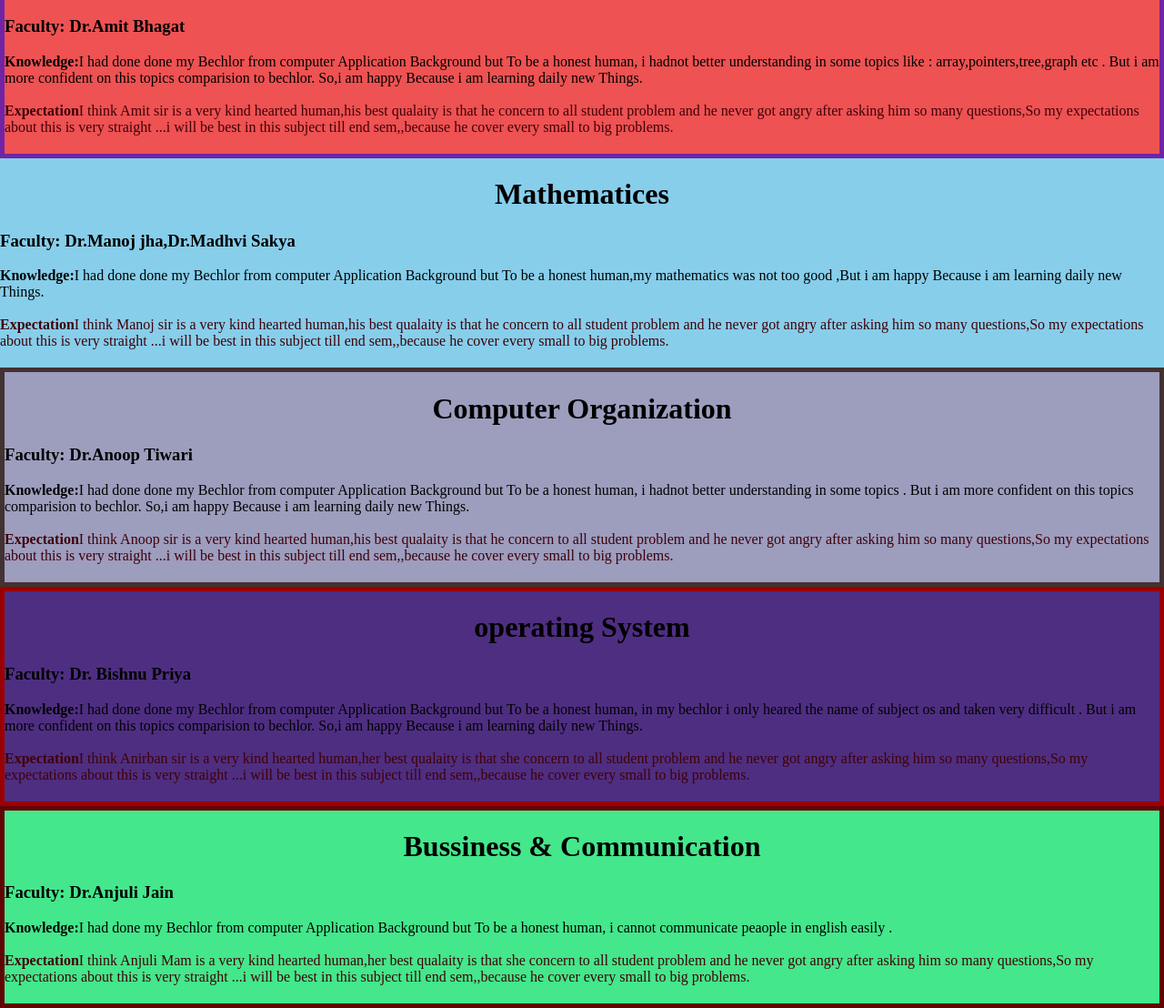
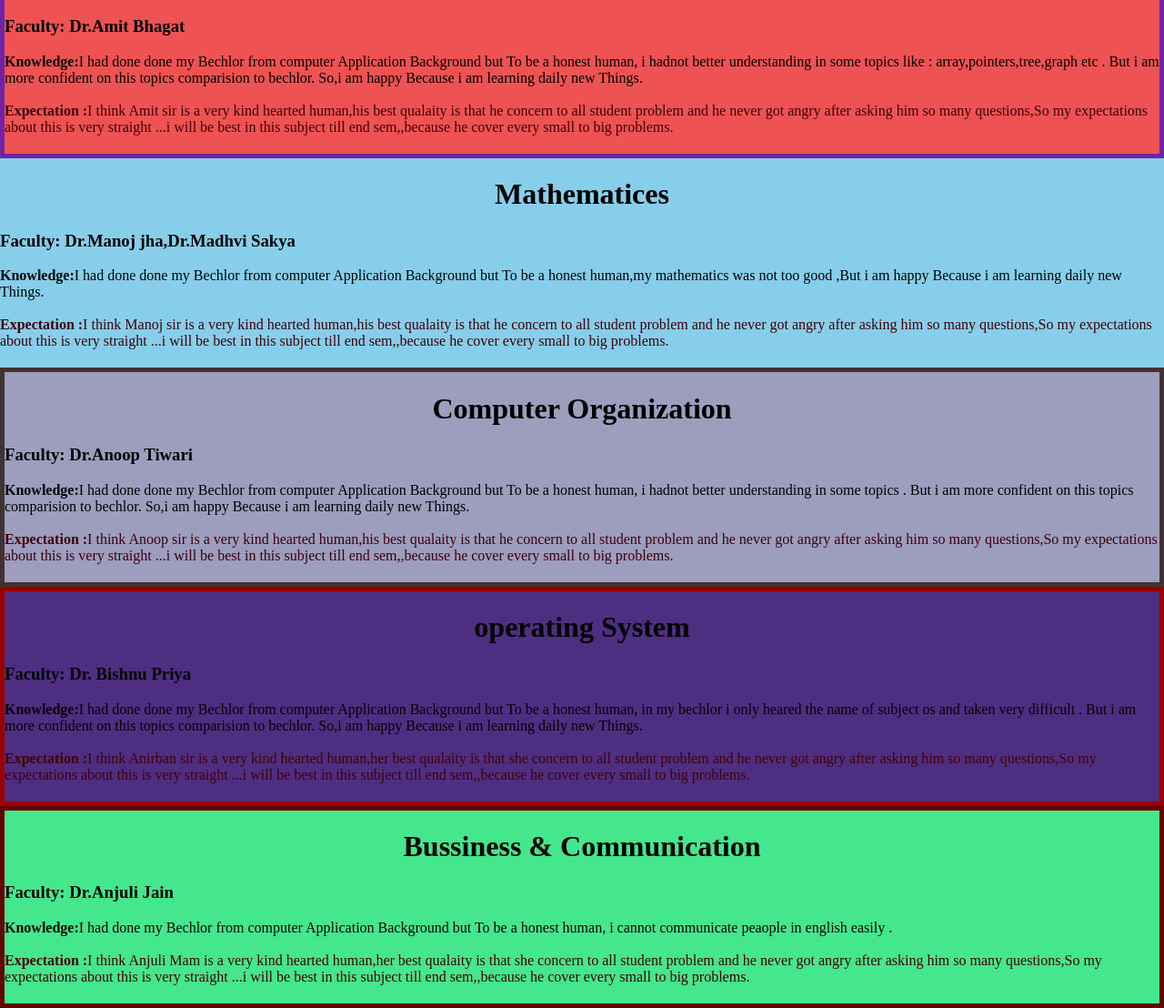
Before and after one commit to Vishal112151/aboutmeweb, a plain HTML site: page CLASS.HTML in a window 1280 px wide. Shown: the part 548-1656 px from the top of the page at 91% size. Drawn offline with Linux system fonts and the light colour scheme.

Commit message:
Update CLASS.HTML

```diff
--- a/CLASS.HTML
+++ b/CLASS.HTML
@@ -39,7 +39,7 @@
         <article id=knowledge><strong>Knowledge:</strong>I had done done my Bechlor from computer Application Background but To be a honest human, i hadnot better understanding in some topics like : array,pointers,tree,graph etc . But i am more confident on this topics comparision
             to bechlor. So,i am happy Because i am learning daily new Things.
         </article><br>
-        <article id=expectation><strong>Expectation</strong>I think Amit sir is a very kind hearted human,his best qualaity is that he concern to all student problem and he never got angry after asking him so many questions,So my expectations about this is very straight ...i
+        <article id=expectation><strong>Expectation :</strong>I think Amit sir is a very kind hearted human,his best qualaity is that he concern to all student problem and he never got angry after asking him so many questions,So my expectations about this is very straight ...i
             will be best in this subject till end sem,,because he cover every small to big problems.
         </article>
 
@@ -49,7 +49,7 @@
         <h3>Faculty: Dr.Manoj jha,Dr.Madhvi Sakya</h3>
         <article id=knowledge><strong>Knowledge:</strong>I had done done my Bechlor from computer Application Background but To be a honest human,my mathematics was not too good ,But i am happy Because i am learning daily new Things.
         </article><br>
-        <article id=expectation><strong>Expectation</strong>I think Manoj sir is a very kind hearted human,his best qualaity is that he concern to all student problem and he never got angry after asking him so many questions,So my expectations about this is very straight ...i
+        <article id=expectation><strong>Expectation :</strong>I think Manoj sir is a very kind hearted human,his best qualaity is that he concern to all student problem and he never got angry after asking him so many questions,So my expectations about this is very straight ...i
             will be best in this subject till end sem,,because he cover every small to big problems.
         </article>
 
@@ -60,7 +60,7 @@
         <article id=knowledge><strong>Knowledge:</strong>I had done done my Bechlor from computer Application Background but To be a honest human, i hadnot better understanding in some topics . But i am more confident on this topics comparision to bechlor. So,i am happy Because
             i am learning daily new Things.
         </article><br>
-        <article id=expectation><strong>Expectation</strong>I think Anoop sir is a very kind hearted human,his best qualaity is that he concern to all student problem and he never got angry after asking him so many questions,So my expectations about this is very straight ...i
+        <article id=expectation><strong>Expectation :</strong>I think Anoop sir is a very kind hearted human,his best qualaity is that he concern to all student problem and he never got angry after asking him so many questions,So my expectations about this is very straight ...i
             will be best in this subject till end sem,,because he cover every small to big problems.
         </article>
 
@@ -71,7 +71,7 @@
         <article id=knowledge><strong>Knowledge:</strong>I had done done my Bechlor from computer Application Background but To be a honest human, in my bechlor i only heared the name of subject os and taken very difficult . But i am more confident on this topics comparision
             to bechlor. So,i am happy Because i am learning daily new Things.
         </article><br>
-        <article id=expectation><strong>Expectation</strong>I think Anirban sir is a very kind hearted human,her best qualaity is that she concern to all student problem and he never got angry after asking him so many questions,So my expectations about this is very straight
+        <article id=expectation><strong>Expectation :</strong>I think Anirban sir is a very kind hearted human,her best qualaity is that she concern to all student problem and he never got angry after asking him so many questions,So my expectations about this is very straight
             ...i will be best in this subject till end sem,,because he cover every small to big problems.
         </article>
 
@@ -81,7 +81,7 @@
         <h3>Faculty: Dr.Anjuli Jain</h3>
         <article id=knowledge><strong>Knowledge:</strong>I had done my Bechlor from computer Application Background but To be a honest human, i cannot communicate peaople in english easily .
         </article><br>
-        <article id=expectation><strong>Expectation</strong>I think Anjuli Mam is a very kind hearted human,her best qualaity is that she concern to all student problem and he never got angry after asking him so many questions,So my expectations about this is very straight ...i
+        <article id=expectation><strong>Expectation :</strong>I think Anjuli Mam is a very kind hearted human,her best qualaity is that she concern to all student problem and he never got angry after asking him so many questions,So my expectations about this is very straight ...i
             will be best in this subject till end sem,,because he cover every small to big problems.
         </article>
 
```
